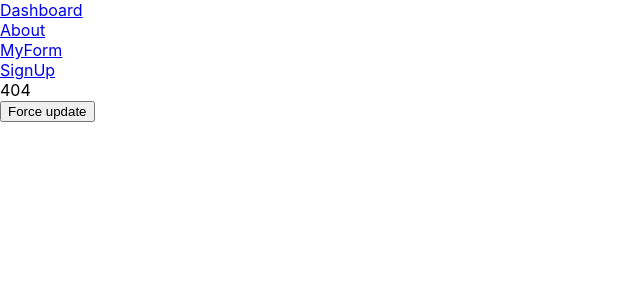
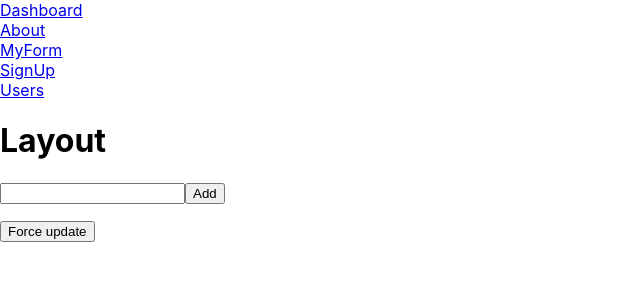
Before and after one commit to mehradi-github/ref-react-interview, a React (Create React App) app: page /users in a window 1280 px wide. Before the commit this address had no page. Shown: the top 300 px of the page, without its empty margins (0-640 px from the left). Built offline with nearby package versions, Linux system fonts and the light colour scheme.

Commit message:
How does Redux toolkit work

```diff
--- a/package.json
+++ b/package.json
@@ -3,6 +3,7 @@
   "version": "0.1.0",
   "private": true,
   "dependencies": {
+    "@reduxjs/toolkit": "^1.9.7",
     "@testing-library/jest-dom": "^5.17.0",
     "@testing-library/react": "^13.4.0",
     "@testing-library/user-event": "^13.5.0",
@@ -15,6 +16,7 @@
     "react": "^18.2.0",
     "react-dom": "^18.2.0",
     "react-hook-form": "^7.48.2",
+    "react-redux": "^8.1.3",
     "react-router-dom": "^6.19.0",
     "react-scripts": "5.0.1",
     "typescript": "^4.9.5",
--- a/src/App.tsx
+++ b/src/App.tsx
@@ -5,6 +5,7 @@ import MyForm from "./MyForm";
 import Dashboard from "./Dashboard";
 import Auth from "./Auth";
 import Signup from "./Signup";
+import Users from "./users";
 
 const About = lazy(() => import("./About"));
 
@@ -19,6 +20,8 @@ const App: FC = () => {
       <Link to="/myform">MyForm</Link>
       <br />
       <Link to="/singup">SignUp</Link>
+      <br />
+      <Link to="/users">Users</Link>
       <Routes>
         <Route path="/" element={<Layout />}>
           <Route index element={<Dashboard />} />
@@ -31,6 +34,7 @@ const App: FC = () => {
             }
           />
           <Route path="/singup" element={<Signup />} />
+          <Route path="/users" element={<Users />} />
           <Route
             path="/about"
             element={
--- a/src/index.tsx
+++ b/src/index.tsx
@@ -5,14 +5,18 @@ import App from "./App";
 import reportWebVitals from "./reportWebVitals";
 import { BrowserRouter } from "react-router-dom";
 
+import { Provider } from "react-redux";
+import { reduxStore } from "./store";
 const root = ReactDOM.createRoot(
   document.getElementById("root") as HTMLElement
 );
 root.render(
   <React.StrictMode>
-    <BrowserRouter>
-      <App />
-    </BrowserRouter>
+    <Provider store={reduxStore}>
+      <BrowserRouter>
+        <App />
+      </BrowserRouter>
+    </Provider>
   </React.StrictMode>
 );
 
--- /dev/null
+++ b/src/store.ts
@@ -0,0 +1,11 @@
+import { configureStore } from "@reduxjs/toolkit";
+import { userSlice } from "./userSlice";
+
+export const reducer = {
+  users: userSlice.reducer,
+};
+export const reduxStore = configureStore({
+  reducer,
+});
+
+export type ReduxState = ReturnType<typeof reduxStore.getState>;
--- /dev/null
+++ b/src/userSlice.ts
@@ -0,0 +1,20 @@
+import { createSlice } from "@reduxjs/toolkit";
+
+interface Iuser {
+  data: string[];
+}
+const initialState: Iuser = {
+  data: [],
+};
+
+export const userSlice = createSlice({
+  name: "users",
+  initialState,
+  reducers: {
+    addUser: (state, action) => {
+      state.data.push(action.payload);
+    },
+  },
+});
+
+export const { addUser } = userSlice.actions;
--- /dev/null
+++ b/src/users.tsx
@@ -0,0 +1,31 @@
+import React, { FC, useState } from "react";
+import { useDispatch, useSelector } from "react-redux";
+import { addUser as addUserAction } from "./userSlice";
+import { ReduxState } from "./store";
+
+const Users: FC = () => {
+  const [username, setUsername] = useState("");
+  const dispatch = useDispatch();
+  const users = useSelector((state: ReduxState) => state.users.data);
+  const addUser = () => {
+    dispatch(addUserAction(username));
+  };
+  return (
+    <div>
+      <input
+        type="text"
+        value={username}
+        onChange={(e) => {
+          setUsername(e.target.value);
+        }}
+      />
+      <button onClick={addUser}>Add</button>
+      <ul>
+        {users.map((user, i) => (
+          <li key={i}>{user}</li>
+        ))}
+      </ul>
+    </div>
+  );
+};
+export default Users;
```
Also changed, not shown: 1 other file (tests, documents, lock files or other folders).
